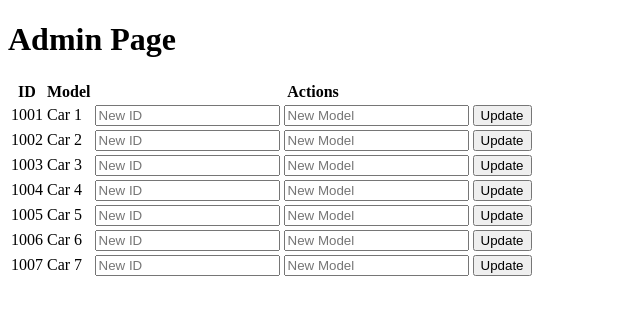
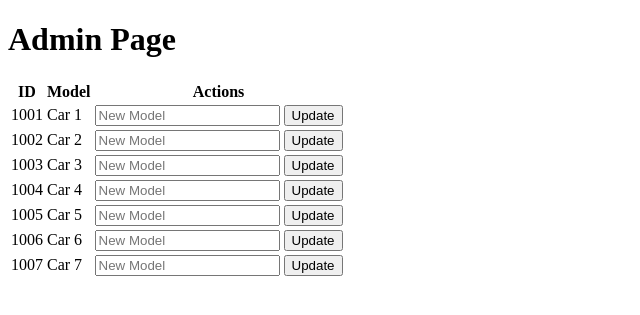
Before and after one commit to mongshot/jbclaim, a Flask app: page /admin in a window 1280 px wide. Shown: the top 315 px of the page, without its empty margins (0-640 px from the left). Run offline with Flask 2, Linux system fonts and the light colour scheme.

Commit message:
Update admin.html

```diff
--- a/templates/admin.html
+++ b/templates/admin.html
@@ -22,8 +22,7 @@
                     <td>{{ car.name }}</td>
                     <td>
                         <form method="POST" action="{{ url_for('update_car', car_id=car.id) }}">
-                            <input type="text" name="new_car_id" placeholder="New ID">
-                            <input type="text" name="new_car_name" placeholder="New Model">
+                            <input type="text" name="new_model" placeholder="New Model">
                             <button type="submit">Update</button>
                         </form>
                     </td>
```
